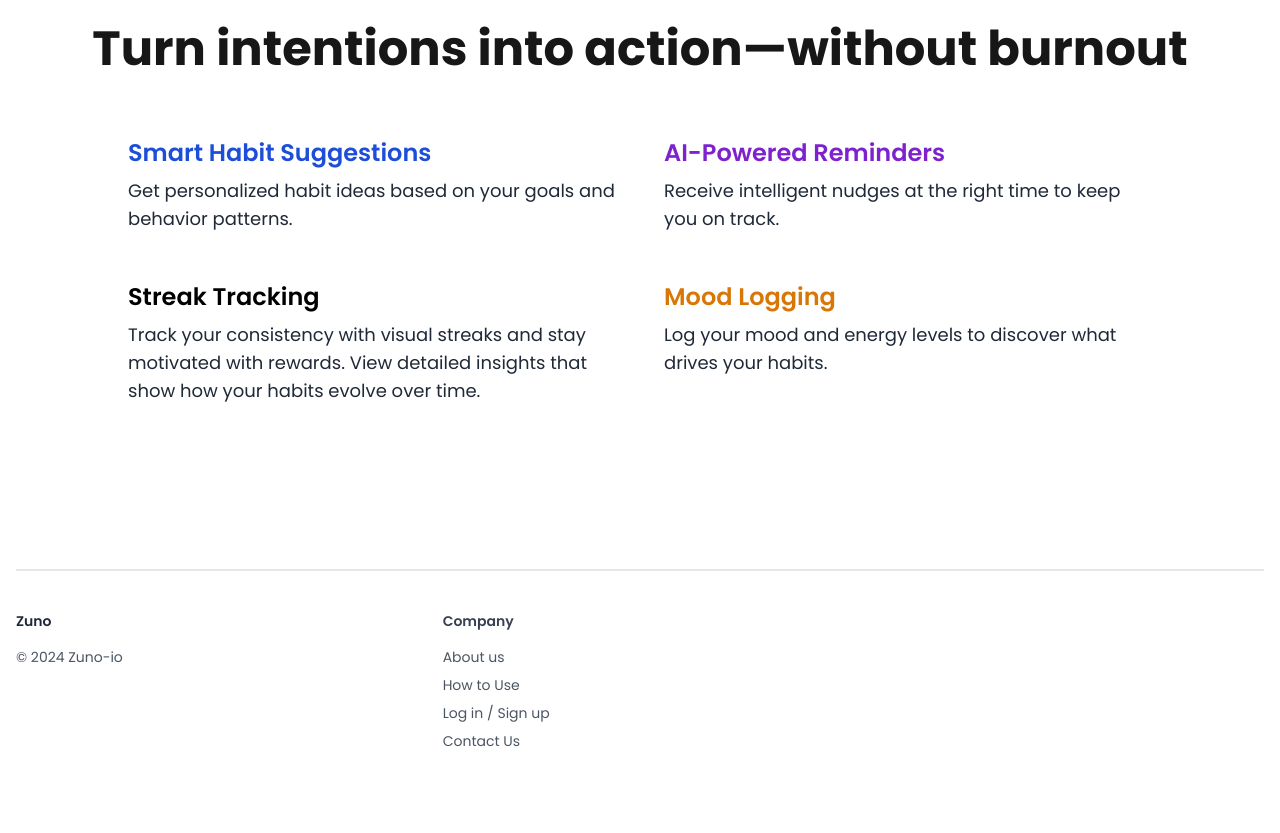
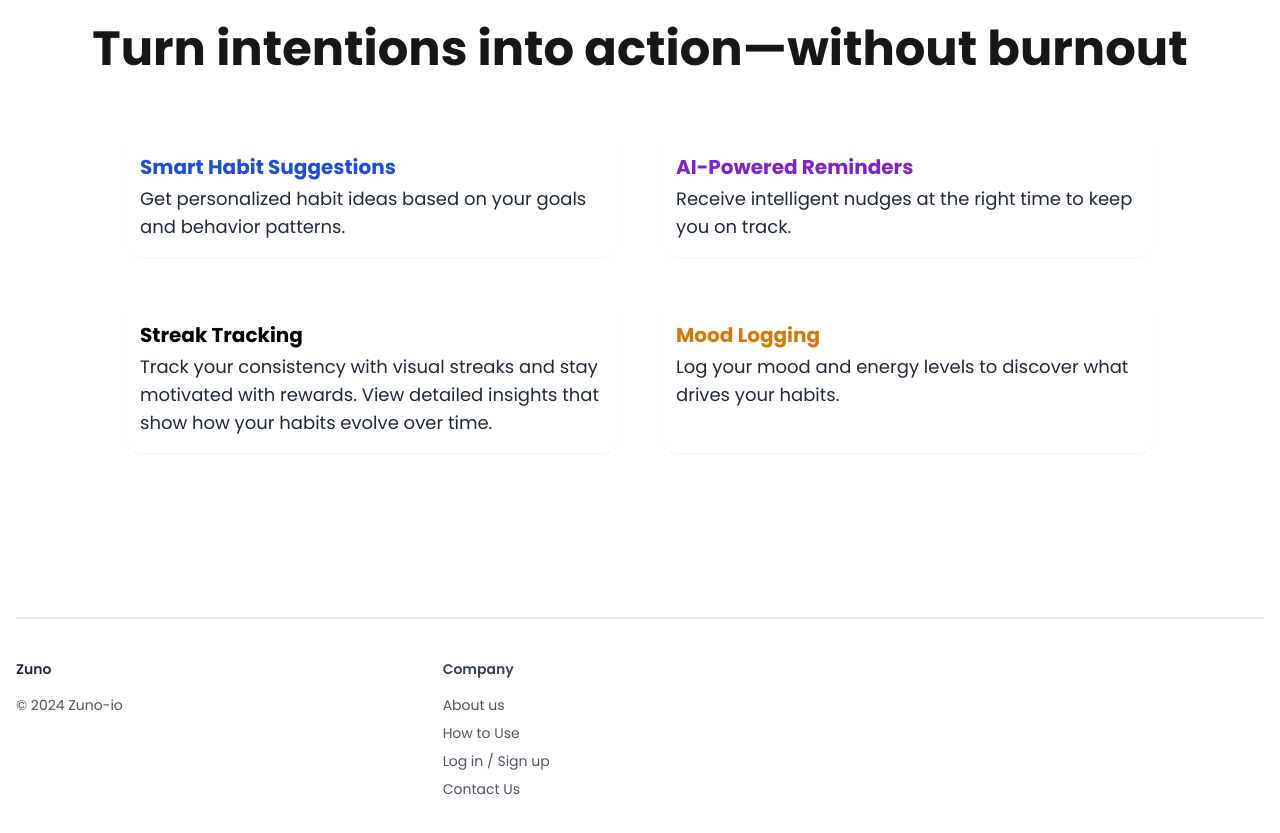
Before and after one commit to gyimadu/habit-tracker, a Next.js app: page / in a window 1280 px wide. Shown: the part 1020-1853 px from the top of the page. Built offline with nearby package versions, Linux system fonts and the light colour scheme.

Commit message:
added background contaienrs to features

```diff
--- a/src/app/page.tsx
+++ b/src/app/page.tsx
@@ -134,29 +134,29 @@ export default function Home() {
           </h2>
 
           <div className="grid grid-cols-1 md:grid-cols-2 gap-12 max-w-5xl mx-auto">
-            <div className="space-y-2">
-              <h3 className="text-2xl font-semibold text-blue-700">Smart Habit Suggestions</h3>
+            <div className="space-y-1 py-4 px-3 rounded-xl bg-white shadow-sm hover:shadow-md transition-shadow">
+              <h3 className="text-xl font-bold text-blue-700">Smart Habit Suggestions</h3>
               <p className="text-gray-800 text-lg">
                 Get personalized habit ideas based on your goals and behavior patterns.
               </p>
             </div>
 
-            <div className="space-y-2">
-              <h3 className="text-2xl font-semibold text-purple-700">AI-Powered Reminders</h3>
+            <div className="space-y-1 py-4 px-3 rounded-xl bg-white shadow-sm hover:shadow-md transition-shadow">
+              <h3 className="text-xl font-bold text-purple-700">AI-Powered Reminders</h3>
               <p className="text-gray-800 text-lg">
                 Receive intelligent nudges at the right time to keep you on track.
               </p>
             </div>
 
-            <div className="space-y-2">
-              <h3 className="text-2xl font-semibold text-black">Streak Tracking</h3>
+            <div className="space-y-1 py-4 px-3 rounded-xl bg-white shadow-sm hover:shadow-md transition-shadow">
+              <h3 className="text-xl font-bold text-black">Streak Tracking</h3>
               <p className="text-gray-800 text-lg">
                 Track your consistency with visual streaks and stay motivated with rewards. View detailed insights that show how your habits evolve over time.
               </p>
             </div>
 
-            <div className="space-y-2">
-              <h3 className="text-2xl font-semibold text-amber-600">Mood Logging</h3>
+            <div className="space-y-1 py-4 px-3 rounded-xl bg-white shadow-sm hover:shadow-md transition-shadow">
+              <h3 className="text-xl font-bold text-amber-600">Mood Logging</h3>
               <p className="text-gray-800 text-lg">
                 Log your mood and energy levels to discover what drives your habits.
               </p>
```
